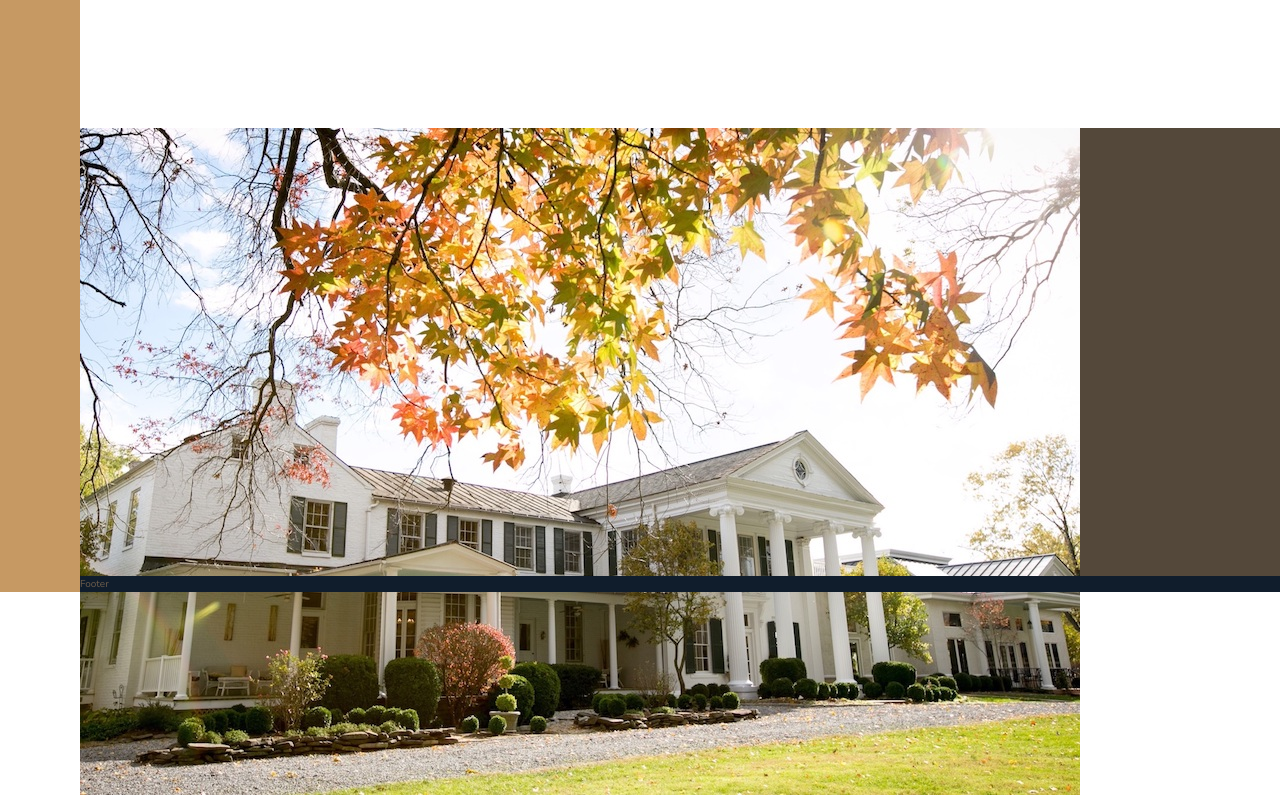
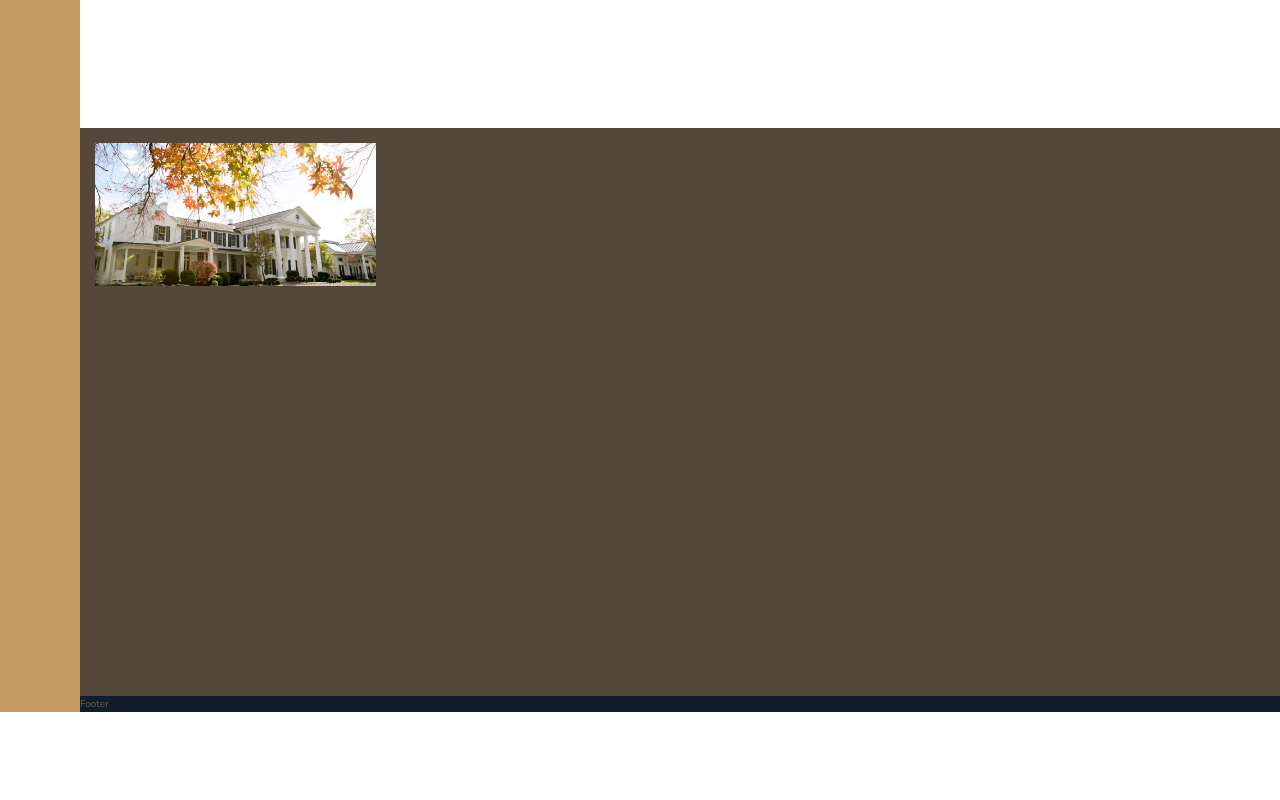
Before and after one commit to amritpoudel11/NexterProject, a website: page index.html in a window 1280 px wide. Shown: the part 2994-3794 px from the top of the page. After the commit the page ends 3706 px from the top, so only its background shows below. Drawn offline with nearby package versions, Linux system fonts and the light colour scheme.

Commit message:
added grids drid-gap and positioned the first image

```diff
--- a/sass/_gallery.scss
+++ b/sass/_gallery.scss
@@ -1,10 +1,24 @@
 .gallery{
    background-color: $color-grey-dark-1;
-    grid-column: full-start / full-end;
+   grid-column: full-start / full-end;
 
     display: grid;
-    grid-template-columns: repeat(0, 1fr);
+    grid-template-columns: repeat(8, 1fr);
     grid-template-rows: repeat(7, 5vw);
+    grid-gap: 1.5rem;
+    padding: 1.5rem;
 
+    &__item{
+        &--1{
+           grid-row: 1/span 2;
+           grid-column: 1/span 2;
+        }
+    }
+    &__img{
+        width: 100%;
+        height: 100%;
+        object-fit: cover;
+        display: block;
+    }
 
 }
```
Also changed, not shown: css/style.css.
